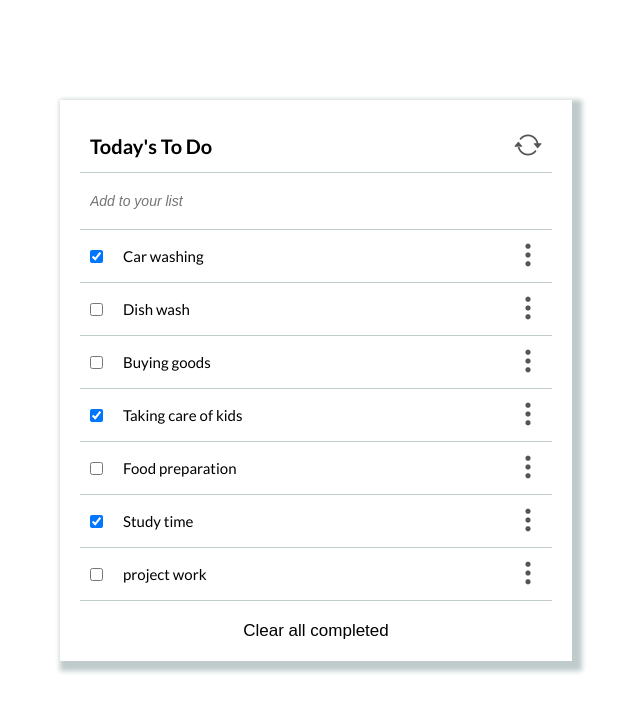
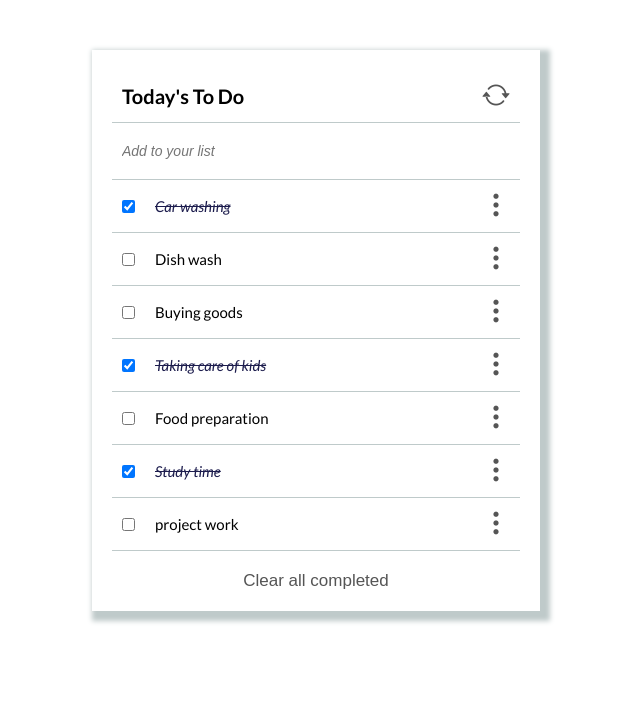
Before and after one commit to mengiefen/todo-list, a website built with webpack: page src/index.html in a window 1280 px wide. Shown: the whole page, without its empty margins (324-964 px from the left). Built offline with nearby package versions, Linux system fonts and the light colour scheme.

Commit message:
add readme and fix linters

```diff
--- a/src/index.js
+++ b/src/index.js
@@ -1,7 +1,7 @@
 import todoList from './modules/todo-list.js';
 import './style.css';
-import {appendTodoList} from './modules/appendToDoList.js'
+import appendTodoList from './modules/appendToDoList.js';
 
-todoList.forEach((task, index) => {
+todoList.forEach((task) => {
   appendTodoList(task);
 });
--- a/src/modules/appendToDoList.js
+++ b/src/modules/appendToDoList.js
@@ -1,22 +1,28 @@
 const todoList = document.querySelector('.todo-lists-holder');
 
-export const appendTodoList = (todoItem) => {
-  const  todoListRow = document.createElement('div');
-  todoListRow.classList.add('todo-list-row');
-  const rowHTML = createTodoListRow(todoItem);
-  todoListRow.innerHTML = rowHTML;
-  todoList.appendChild(todoListRow)
-}
-
 const createTodoListRow = (todoItem) => {
-const rowHTML = `
+  const rowHTML = `
   <div class="todo-left">
-    <input type="checkbox" id="status-${todoItem.index}" ${ todoItem.completed ? "checked": "" } />
-    <p class="description">${todoItem.description}</p>
+    <input type="checkbox" id="status-${todoItem.index}" ${
+  todoItem.completed ? 'checked' : ''
+} />
+    <p class="description ${todoItem.completed ? 'strike-through' : ''}">${
+  todoItem.description
+}</p>
   </div>
   <button class="btn three-dots">
   <i class="bi bi-three-dots-vertical"></i>
   <i class="bi bi-trash"></i>
-  </button>`
+  </button>`;
   return rowHTML;
-}
+};
+
+const appendTodoList = (todoItem) => {
+  const todoListRow = document.createElement('div');
+  todoListRow.classList.add('todo-list-row');
+  const rowHTML = createTodoListRow(todoItem);
+  todoListRow.innerHTML = rowHTML;
+  todoList.appendChild(todoListRow);
+};
+
+export default appendTodoList;
--- a/src/style.css
+++ b/src/style.css
@@ -22,14 +22,14 @@
 }
 
 .todo-lists {
-  margin: 10rem auto;
+  margin: 5rem auto;
   padding: 2rem;
   box-shadow: 5px 5px 5px 5px #bfcaca;
-  width: 40%;
+  width: 35%;
 }
 
 @media screen and (max-width: 768px) {
-  .todo-lists{
+  .todo-lists {
     width: 80%;
   }
 }
@@ -72,6 +72,12 @@
   align-items: center;
 }
 
+.strike-through {
+  text-decoration: line-through;
+  font-style: italic;
+  color: rgb(28, 28, 77);
+}
+
 .description {
   padding-left: 2rem;
   font-size: 1.5rem;
@@ -99,4 +105,5 @@
   font-weight: 400;
   border-top: 0.5px solid #bfcaca;
   padding-top: 2rem;
+  color: #555;
 }
```
Also changed, not shown: package.json (+9 -1 lines), src/index.html (+1 -15 lines), README.md, dist/index.html, dist/main.js, src/img/todo.png (added), 1 other file.
